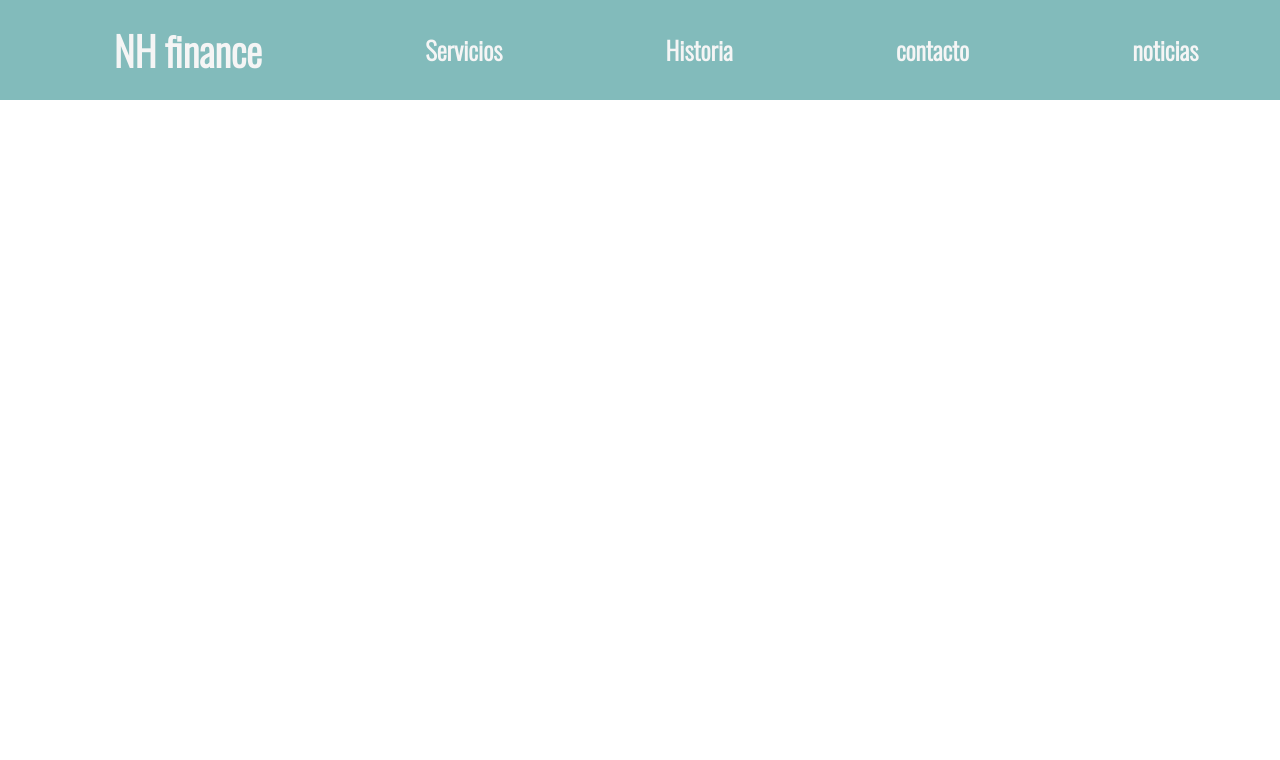
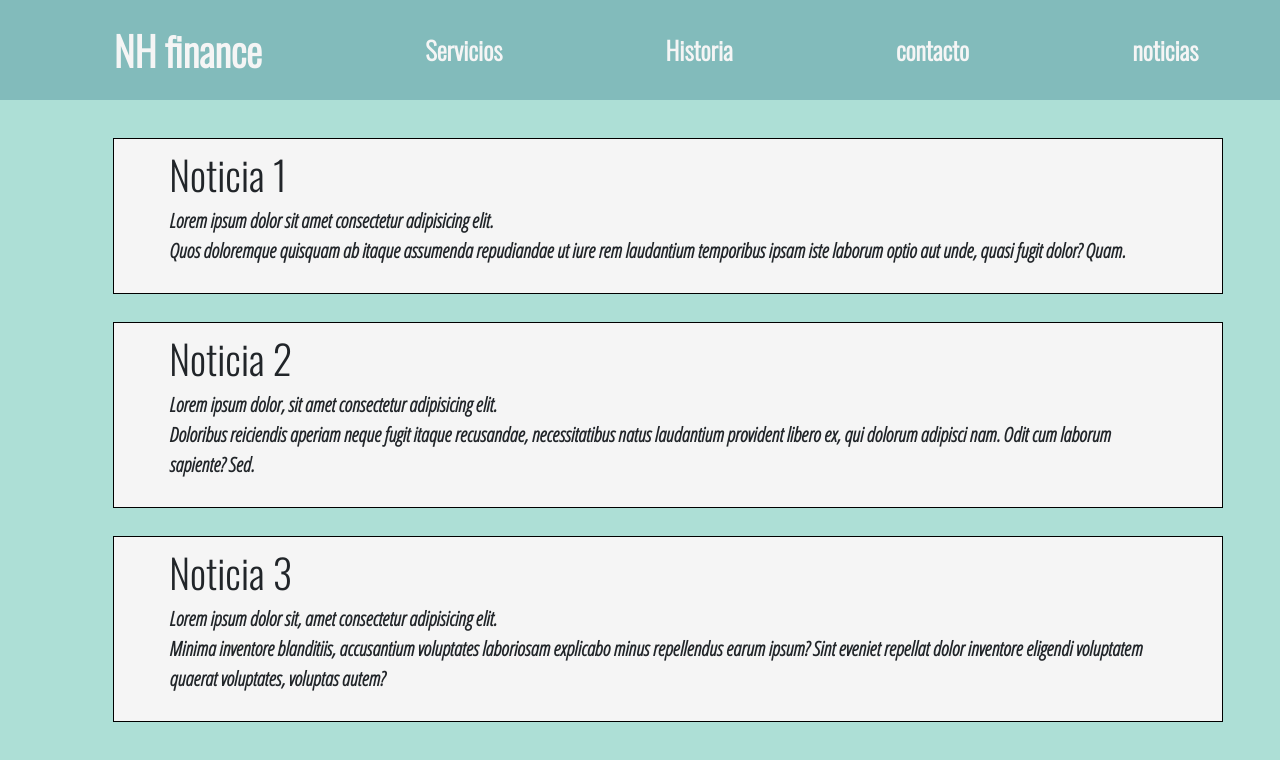
Before and after one commit to Pericles27/Proyecto, a website: page otros.html in a window 1280 px wide. Drawn offline with nearby package versions, Linux system fonts and the light colour scheme.

Commit message:
ultimos cambios

```diff
--- a/otros.html
+++ b/otros.html
@@ -46,5 +46,43 @@
             </ul>
         </nav>
     </header>
+    <main>
+        <div class="container">
+            <article class="txt">
+                <div class="row">
+                    <div class="col-md-12">
+                        <h1>Noticia 1</h1>
+                        <p>Lorem ipsum dolor sit amet consectetur adipisicing elit.<br>
+                             Quos doloremque quisquam ab itaque assumenda repudiandae ut iure rem laudantium temporibus ipsam iste
+                             laborum optio aut unde, quasi fugit dolor? Quam.</p>
+                    </div>
+                </div>
+            </article>
+        </div>
+        <div class="container">
+            <article class="txt">
+                <div class="row">
+                    <div class="col-md-12">
+                        <h1>Noticia 2</h1>
+                        <p>Lorem ipsum dolor, sit amet consectetur adipisicing elit.<br>
+                            Doloribus reiciendis aperiam neque fugit itaque recusandae,
+                            necessitatibus natus laudantium provident libero ex, qui dolorum adipisci nam. Odit cum laborum sapiente? Sed.</p>
+                    </div>
+                </div>
+            </article>
+        </div>
+        <div class="container">
+            <article class="txt">
+                <div class="row">
+                    <div class="col-md-12">
+                        <h1>Noticia 3</h1>
+                        <p>Lorem ipsum dolor sit, amet consectetur adipisicing elit.
+                            <br>Minima inventore blanditiis, accusantium voluptates laboriosam explicabo minus repellendus earum ipsum?
+                            Sint eveniet repellat dolor inventore eligendi voluptatem quaerat voluptates, voluptas autem?</p>
+                    </div>
+                </div>
+            </article>
+        </div>
+    </main>
     </body>
 </html>
--- a/otros.scss
+++ b/otros.scss
@@ -5,4 +5,13 @@
 }
 main{
     background-color: #addfd6 ;
+    padding-top: 110px;
+    padding-bottom: 7%;
 }
+.txt{
+    width: 100%;
+    margin:2.5%;
+    padding:1% 5% 1% 5%;
+    border: 1px black solid;
+    background-color: whitesmoke;
+}
```
Also changed, not shown: otros.css, 1 other file.
